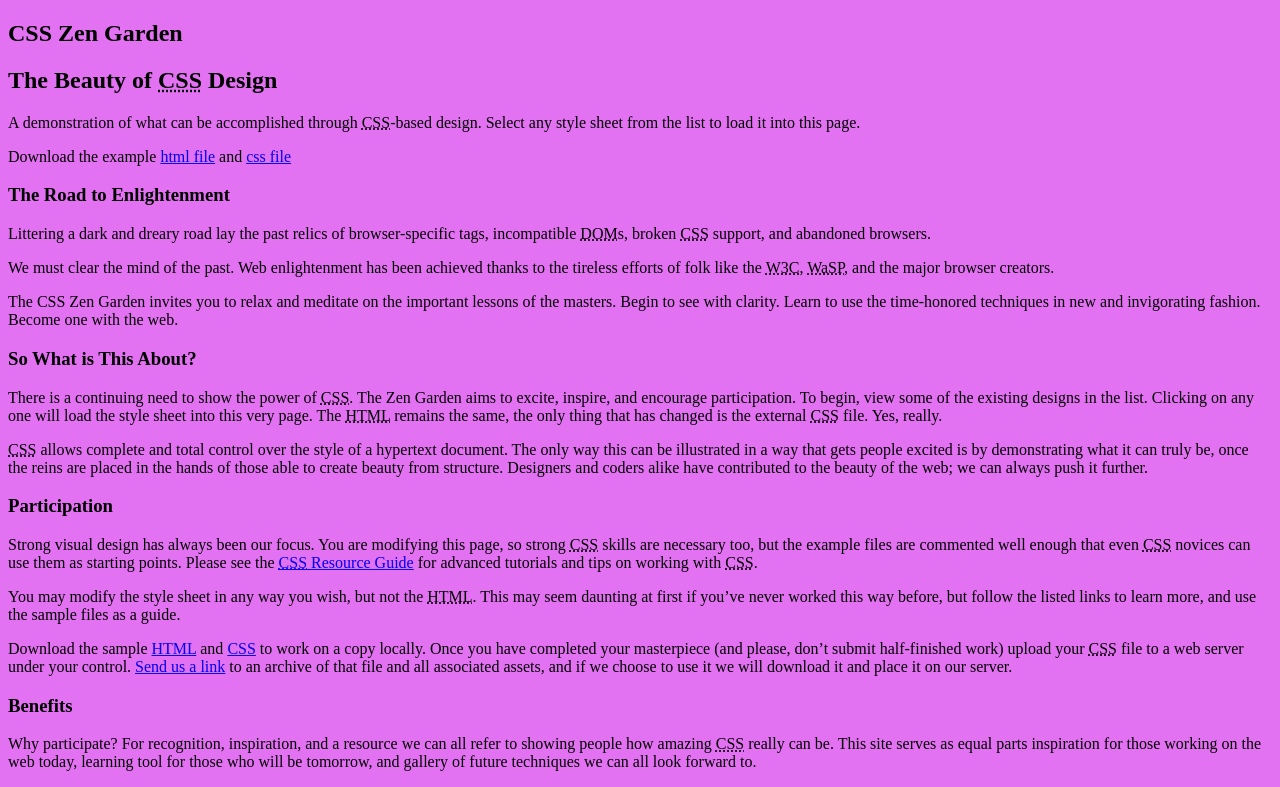
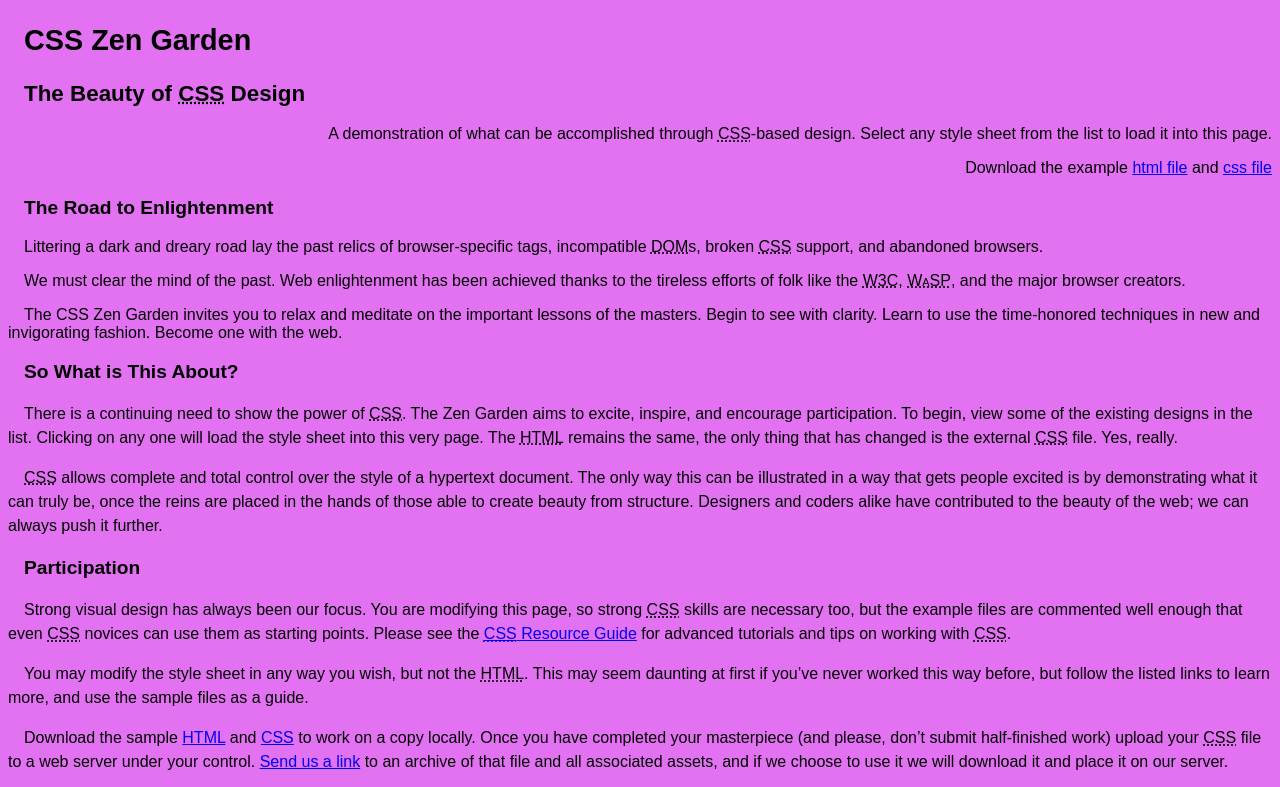
Before and after one commit to joaonazario/Projeto-Desenvolve, a plain HTML site: page CSS/02/index.html in a window 1280 px wide. Shown: the top 787 px of the page. Drawn offline with Linux system fonts and the light colour scheme.

Commit message:
Alteração CSS

```diff
--- a/CSS/02/index.html
+++ b/CSS/02/index.html
@@ -4,7 +4,7 @@
 	<meta charset="utf-8">
 	<title>CSS Zen Garden: The Beauty of CSS Design</title>
 
-	<link rel="stylesheet" media="screen" href="style.css?v=8may2013">
+	<link rel="stylesheet" media="screen" href="style.css?v=13may2013">
 	<link rel="alternate" type="application/rss+xml" title="RSS" href="http://www.csszengarden.com/zengarden.xml">
 
 	<meta name="viewport" content="width=device-width, initial-scale=1.0">
--- a/CSS/02/style.css
+++ b/CSS/02/style.css
@@ -10,3 +10,53 @@ html {
     background: #e372f2;
     color: black;
 }
+
+/*
+Atividades Abaixo
+- Exercícios - Estilização textual
+1. Aspectos gerais. Aplique os seguintes estilos na estrutura geral da página.
+a. Defina um tamanho fixo para a página inteira
+b. Defina uma fonte do tipo sans-serif para a página inteira
+c. Indente os parágrafos em 1em
+
+2. Títulos. Alinhe todos os títulos para o centro ou a direita.
+a. Defina o tamanho do h1 em 1.8rem
+b. Defina o tamanho do h2 em 1.4rem
+c. Defina o tamanho do h3 em 1.2rem
+
+3. Seções de resumo e principal. Localize os elementos que representam a seção
+de resumo e principal da página, e aplique nelas:
+a. Alinhamento a direita ou centralizado para a seção de resumo.
+b. Espaçamento entre as linhas de 1.5 para os parágrafos da seção principal.
+
+4. Abreviaturas. Customize todos as abreviaturas para que a fonte seja carregada
+em small-caps .
+*/
+
+html {
+    font-size: 16px; /* Tamanho fixo para a página */
+    font-family: Arial, sans-serif; /* Fonte sans-serif */
+    text-indent: 1em; /* Indentação dos parágrafos */
+}
+
+h1{
+    font-size: 1.8rem; /* Tamanho do h1 */
+}
+
+h2{
+    font-size: 1.4rem; /* Tamanho do h2 */
+}
+h3{
+    font-size: 1.2rem; /* Tamanho do h3 */
+}
+
+.summary {
+    text-align: right; /* Alinhamento centralizado para a seção de resumo */
+}
+
+.main p
+{
+    line-height: 1.5; /* Espaçamento entre as linhas para os parágrafos da seção principal */
+}
+
+abbr { font-variant: small-caps;}
```
